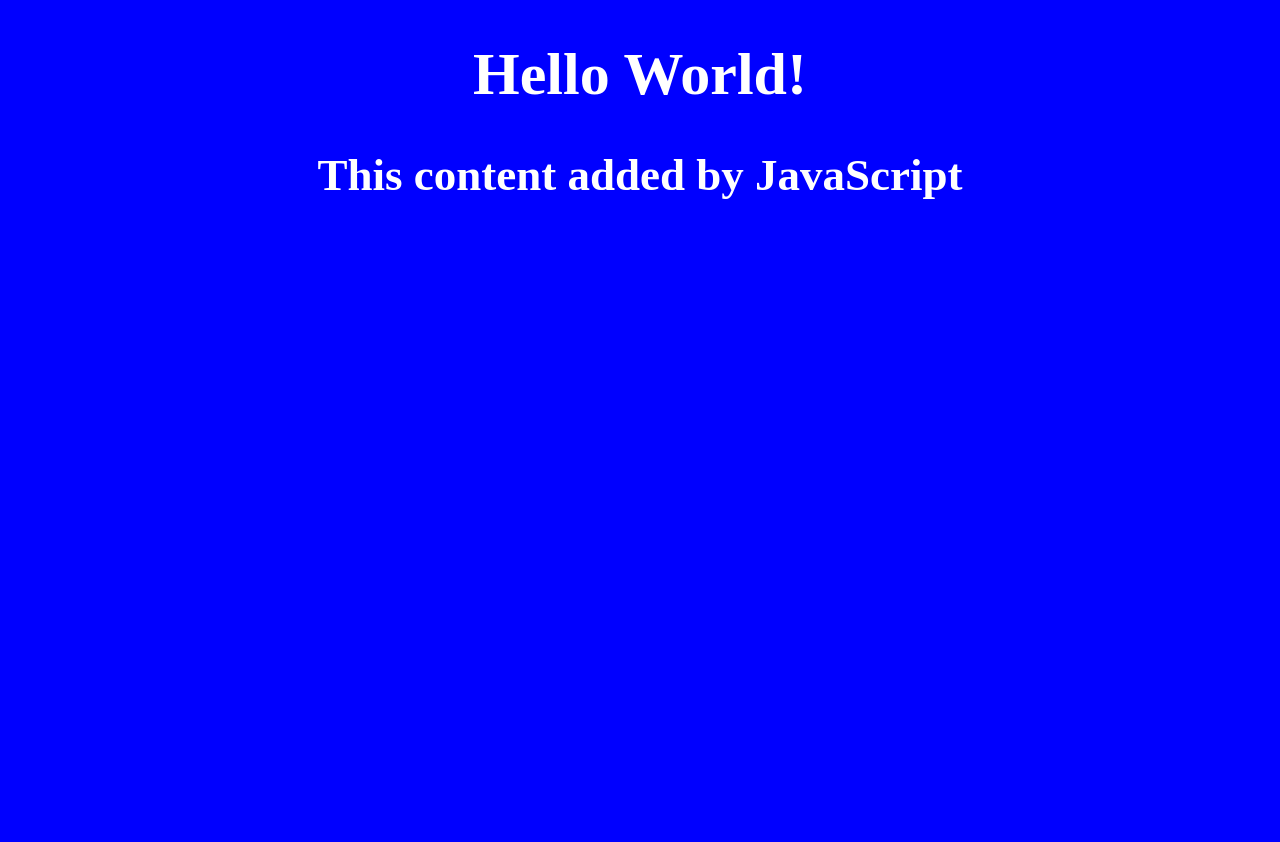
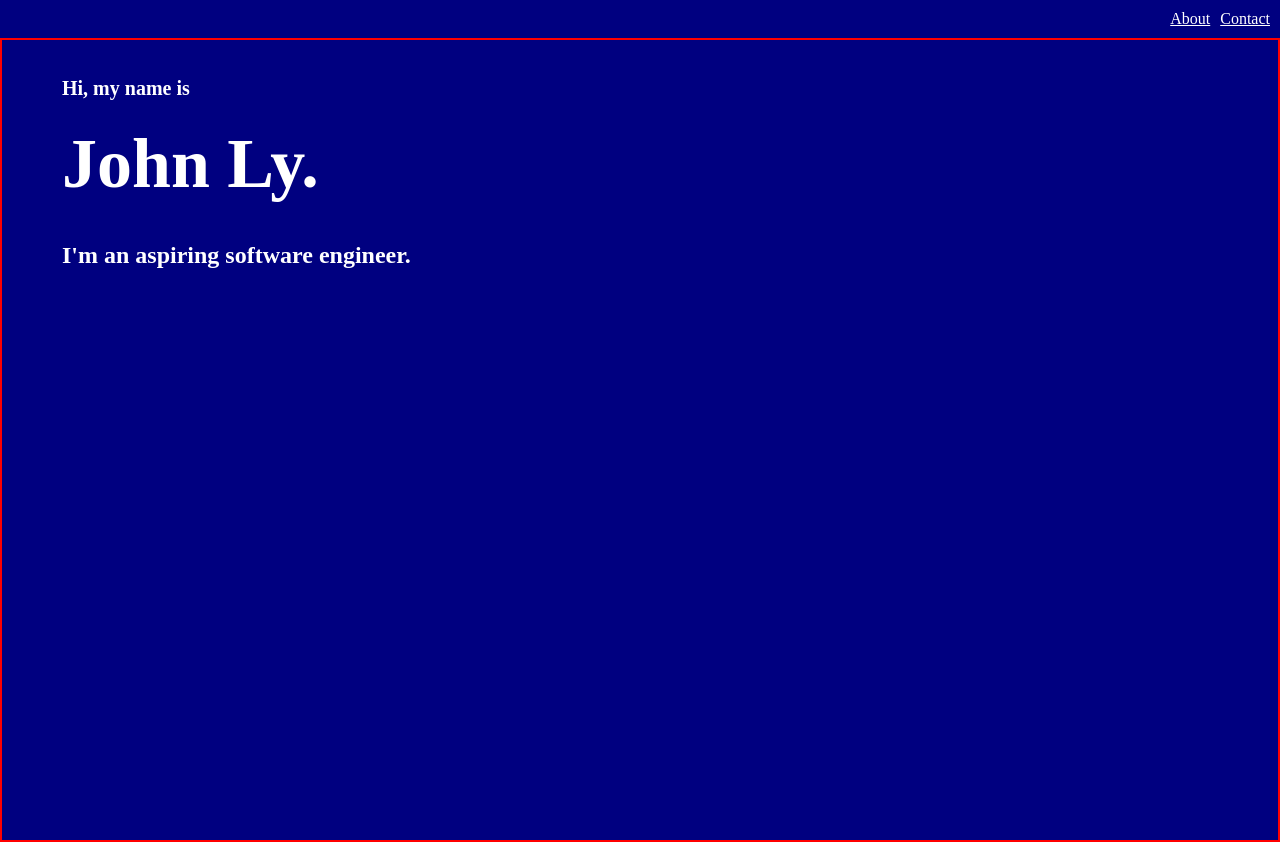
Before and after one commit to johnly17/my-personal-website, a plain HTML site: page index.html in a window 1280 px wide. Before the commit the page ends 800 px from the top, so only its background shows below. Drawn offline with Linux system fonts and the light colour scheme.

Commit message:
introduction

```diff
--- a/index.html
+++ b/index.html
@@ -8,7 +8,21 @@
     <title>My Personal Website</title>
 </head>
 <body>
-    <h1>Hello World!</h1>
-    <script src="script.js"></script>
+    <header class="navbar">
+        <a href="#">About</a>
+        <a href="#">Contact</a>
+    </header>
+    <section class="intro">
+        <div class="hiMyName">
+            <h4>Hi, my name is</h4>
+        </div>
+        <div class="name">
+            <h1>John Ly.</h1>
+        </div>
+        <script src="script.js"></script>
+        <div class="nameCaption">
+            <h2>I'm an aspiring software engineer.</h2>
+        </div>
+    </section>
 </body>
 </html>
--- a/script.js
+++ /dev/null
@@ -1,4 +0,0 @@
-const h2 = document.createElement("h2");
-h2.textContent = "This content added by JavaScript";
-
-document.querySelector("body").appendChild(h2);
--- a/style.css
+++ b/style.css
@@ -1,6 +1,51 @@
 body {
-    background: blue;
+    background: navy;
     text-align: center;
     color: white;
-    font-size: 30px;
+    margin: 0px;
+    width: 100%;
+    min-height: 100%;
 }
+
+h1 {
+    font-size: 70px;
+}
+
+h4 {
+    font-size: 20px;
+}
+
+a {
+    color: white;
+    padding: 5px;
+}
+
+.navbar {
+    display: flex;
+    justify-content: flex-end;
+    padding: 5px;
+}
+
+.intro {
+    border: 2px solid red;
+    display: flex;
+    flex-direction: column;
+    align-items: flex-start;
+    min-height: 100vh;
+    padding: 0px;
+}
+
+.hiMyName {
+    /*border: 2px solid red; */
+    display: flex;
+    margin: 10px 0 -20px 60px;
+}
+
+.name {
+    /* border: 2px solid red; */
+    margin: -40px 0 0 60px;
+}
+
+.nameCaption {
+    margin: -40px 0 0 60px;
+}
```
